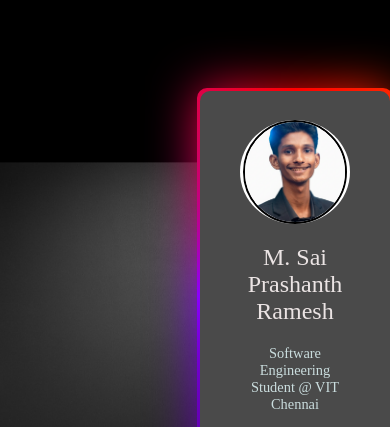
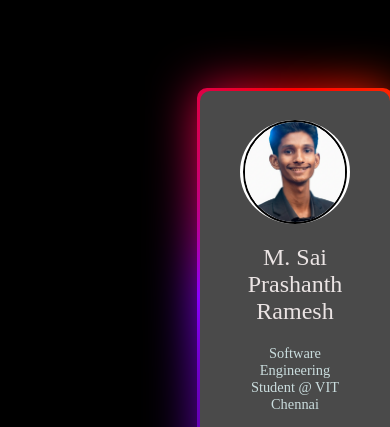
Before and after one commit to SaiPrashanth1602/profile-card, a plain HTML site: page index.html in a window 390 px wide. Shown: the part 126-553 px from the top of the page. Drawn offline with Linux system fonts and the light colour scheme.

Commit message:
added media

```diff
--- a/styles.css
+++ b/styles.css
@@ -115,3 +115,10 @@ p {
 .links img:hover {
     transform: scale(1.15);
 }
+
+
+@media (max-width: 500px) {
+    body{
+        background: black;
+    }
+}
```
